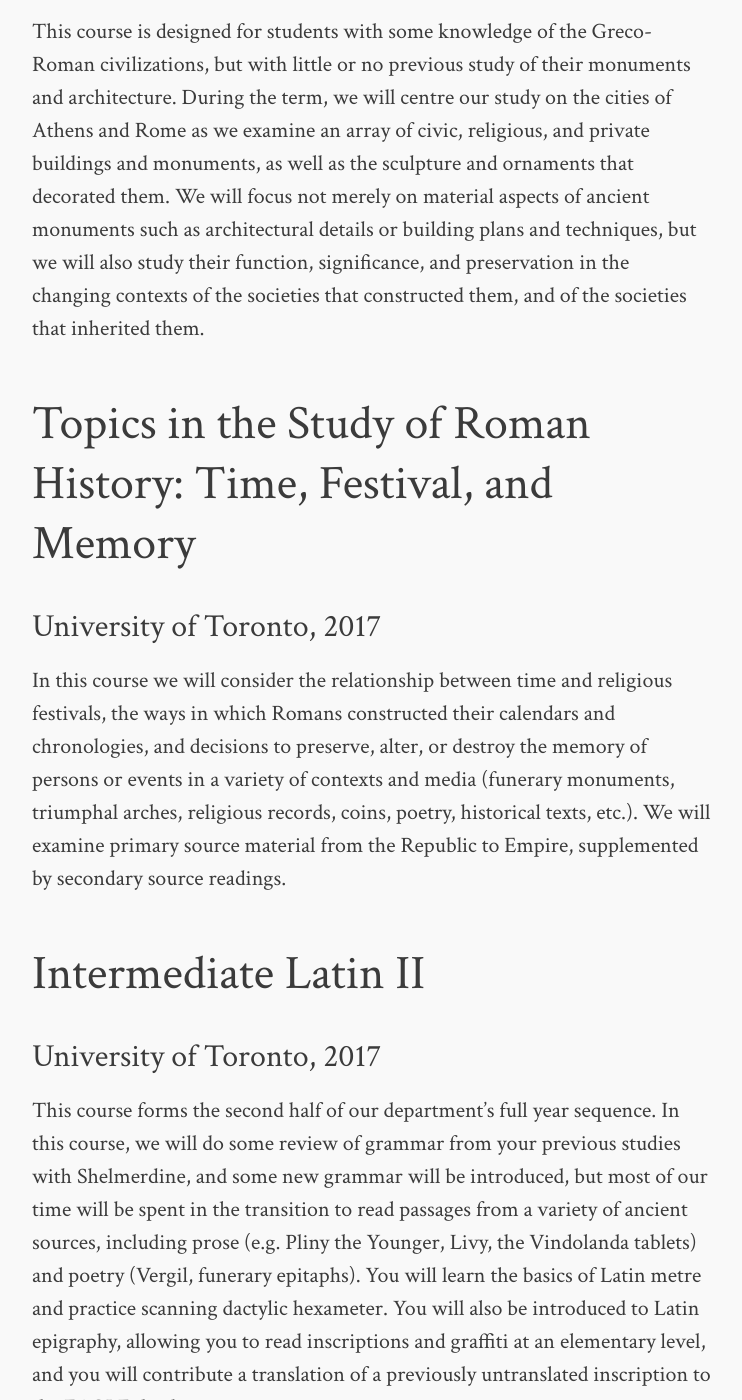
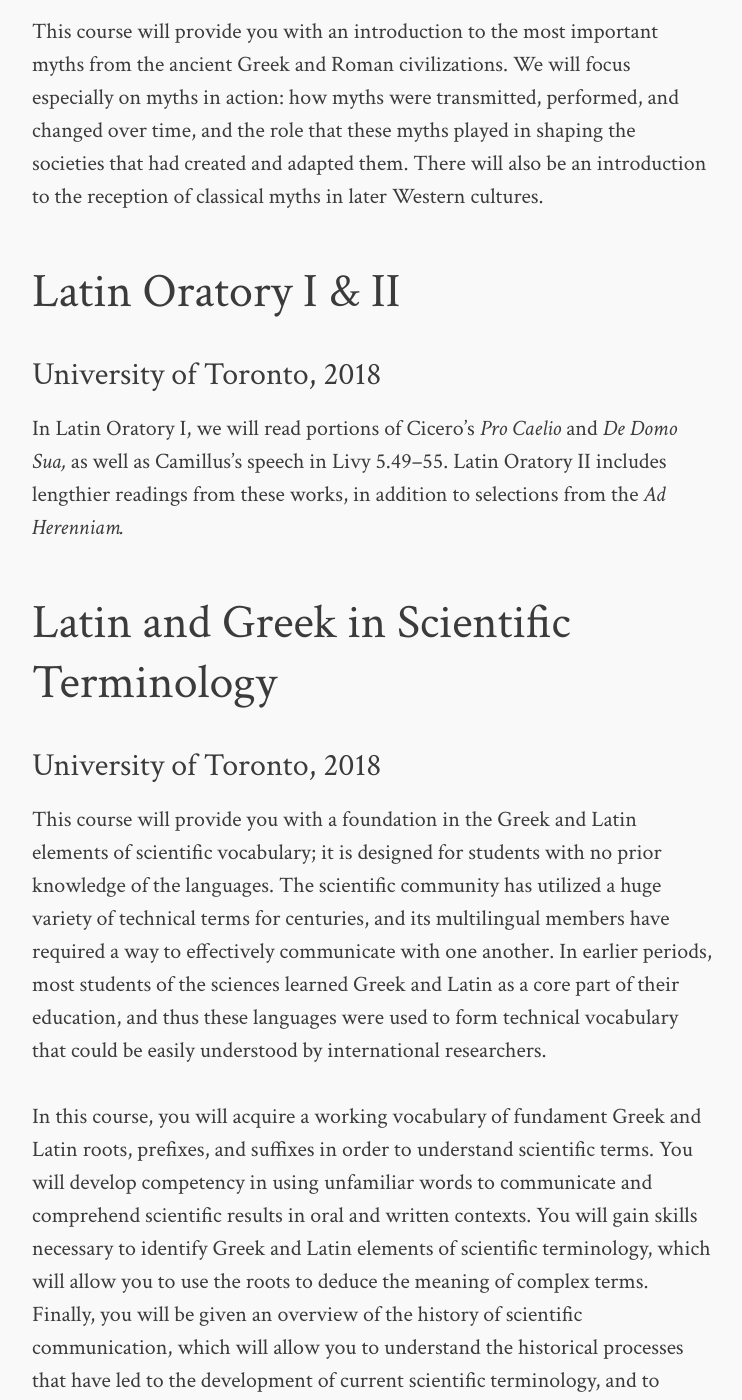
Before and after one commit to scbdunning/scbdunning.github.io, a Jekyll site: the page built from teaching.md, in a window 1280 px wide and 1400 px high, scrolled down 897 px. Shown: the whole window, without its empty margins (268-1010 px from the left). Built offline with Jekyll 4.4.1, drawn with Linux system fonts in a browser that asks for light colours; some of the changed text lies outside the part shown.

```diff
--- a/teaching.md
+++ b/teaching.md
@@ -7,6 +7,26 @@
 image:
   feature: maenads.jpg
 ---
+
+## Introduction to Classical Mythology
+
+### University of Toronto, 2014, 2018, 2019
+
+This course will provide you with an introduction to the most important myths from the ancient Greek and Roman civilizations. We will focus especially on myths in action: how myths were transmitted, performed, and changed over time, and the role that these myths played in shaping the societies that had created and adapted them. There will also be an introduction to the reception of classical myths in later Western cultures.
+
+## Latin Oratory I & II
+
+### University of Toronto, 2018
+
+In Latin Oratory I, we will read portions of Cicero’s *Pro Caelio* and *De Domo Sua,* as well as Camillus’s speech in Livy 5.49–55. Latin Oratory II includes lengthier readings from these works, in addition to selections from the *Ad Herenniam.*
+
+## Latin and Greek in Scientific Terminology
+
+### University of Toronto, 2018
+
+This course will provide you with a foundation in the Greek and Latin elements of scientific vocabulary; it is designed for students with no prior knowledge of the languages. The scientific community has utilized a huge variety of technical terms for centuries, and its multilingual members have required a way to effectively communicate with one another. In earlier periods, most students of the sciences learned Greek and Latin as a core part of their education, and thus these languages were used to form technical vocabulary that could be easily understood by international researchers.
+
+In this course, you will acquire a working vocabulary of fundament Greek and Latin roots, prefixes, and suffixes in order to understand scientific terms. You will develop competency in using unfamiliar words to communicate and comprehend scientific results in oral and written contexts. You will gain skills necessary to identify Greek and Latin elements of scientific terminology, which will allow you to use the roots to deduce the meaning of complex terms. Finally, you will be given an overview of the history of scientific communication, which will allow you to understand the historical processes that have led to the development of current scientific terminology, and to appreciate and improve upon current methodology for the dissemination of research.
 
 ## Classical Sites and Monuments
 
```
Also changed, not shown: other parts of teaching.md (+1 -7 lines).
